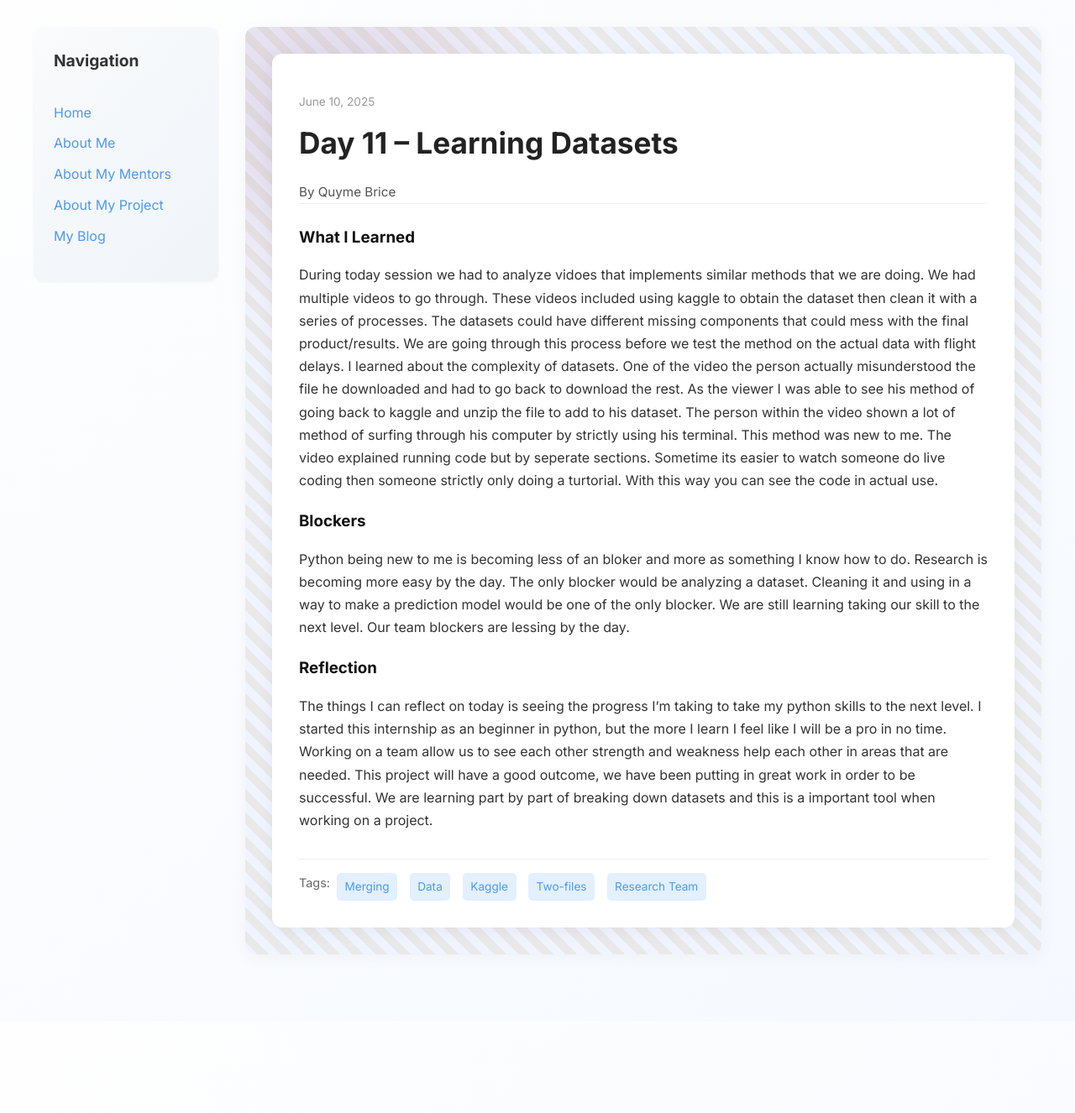
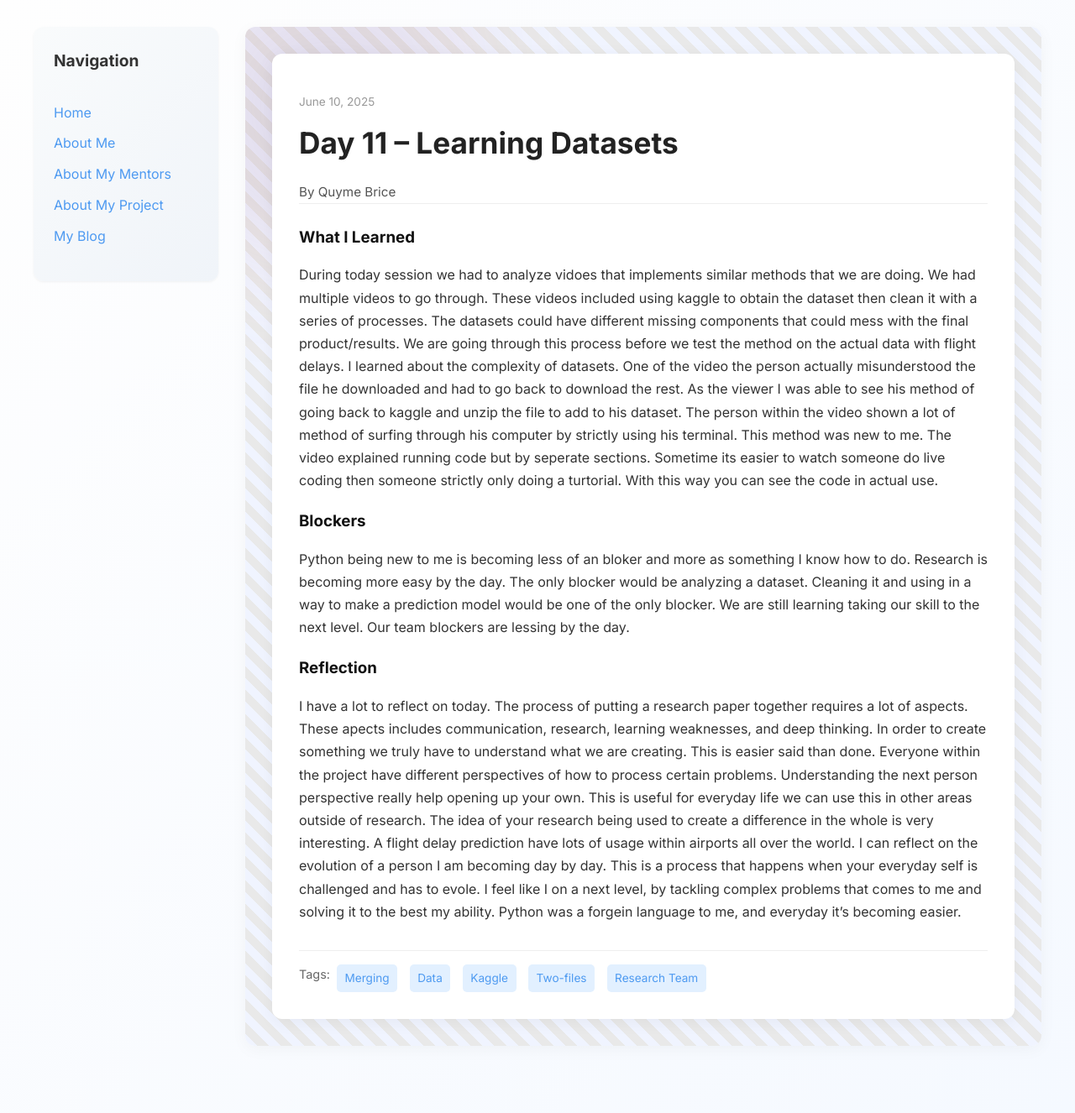
Before and after one commit to Qubri2/Qubri2.github.io, a Jekyll site: the page built from _posts/2025-06-10-day-11.md, in a window 1280 px wide. Shown: the whole page at 84% size. Built offline with Jekyll 4.4.1, drawn with Linux system fonts in a browser that asks for light colours; before the commit the page ends 1217 px from its top, so only the background shows below that.

Commit message:
Update 2025-06-10-day-11.md

```diff
--- a/_posts/2025-06-10-day-11.md
+++ b/_posts/2025-06-10-day-11.md
@@ -15,5 +15,5 @@ blockers: |
   Python being new to me is becoming less of an bloker and more as something I know how to do. Research is becoming more easy by the day. The only blocker would be analyzing a dataset. Cleaning it and using in a way to make a prediction model would be one of the only blocker. We are still learning taking our skill to the next level. Our team blockers are lessing by the day.
 
 reflection: |
-  The things I can reflect on today is seeing the progress I'm taking to take my python skills to the next level. I started this internship as an beginner in python, but the more I learn I feel like I will be a pro in no time. Working on a team allow us to see each other strength and weakness help each other in areas that are needed. This project will have a good outcome, we have been putting in great work in order to be successful. We are learning part by part of breaking down datasets and this is a important tool when working on a project.
+  I have a lot to reflect on today. The process of putting a research paper together requires a lot of aspects. These apects includes communication, research, learning weaknesses, and deep thinking. In order to create something we truly have to understand what we are creating. This is easier said than done. Everyone within the project have different perspectives of how to process certain problems. Understanding the next person perspective really help opening up your own. This is useful for everyday life we can use this in other areas outside of research. The idea of your research being used to create a difference in the whole is very interesting. A flight delay prediction have lots of usage within airports all over the world. I can reflect on the evolution of a person I am becoming day by day. This is a process that happens when your everyday self is challenged and has to evole. I feel like I on a next level, by tackling complex problems that comes to me and solving it to the best my ability. Python was a forgein language to me, and everyday it's becoming easier.
 ---
```
